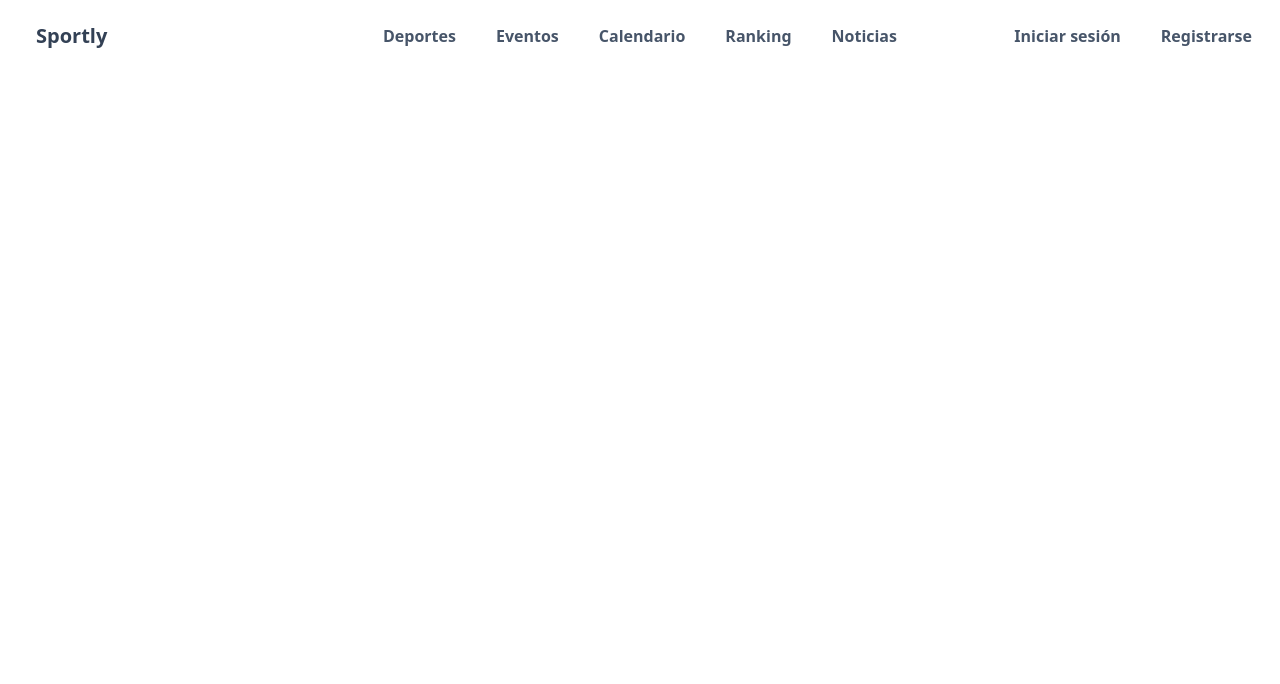
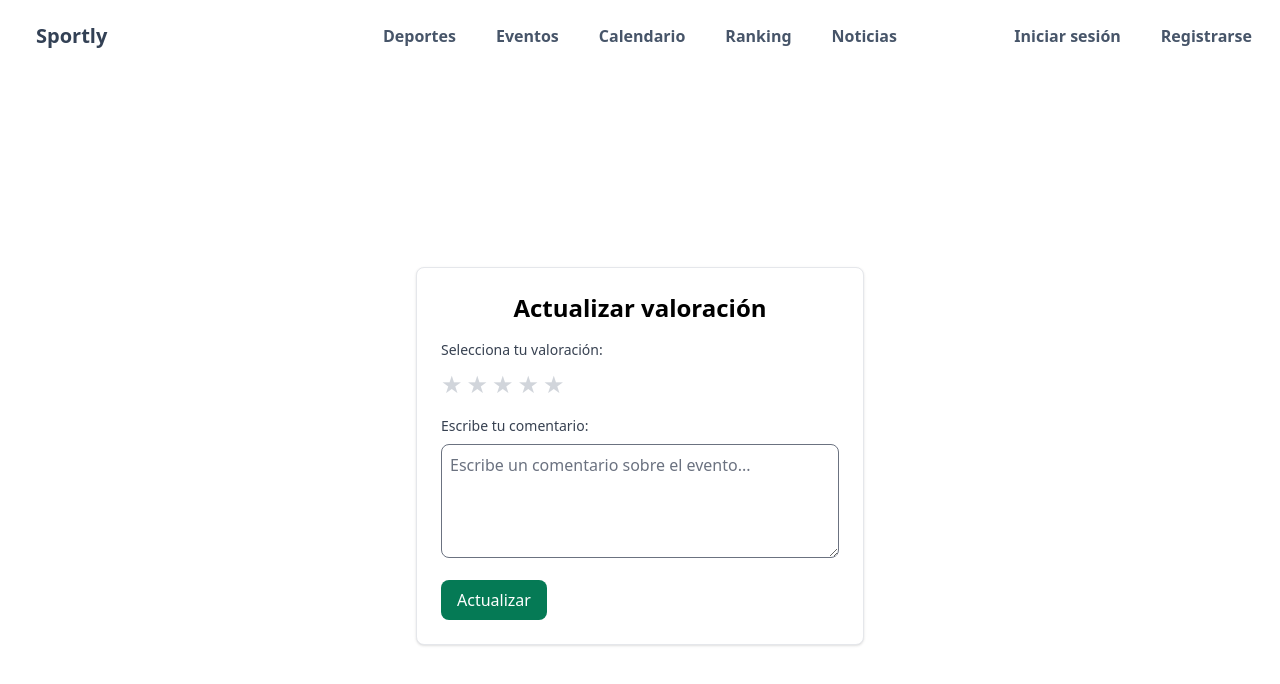
Before and after one commit to jorgebueno7/trabajo-fin-grado, a React (Vite) app in the folder client/: page /ratings/update/1 in a window 1280 px wide. Shown: the top 684 px of the page. Built offline with nearby package versions, Linux system fonts and the light colour scheme; no server answers.

Commit message:
Actualizar valoracion de evento + refactorización en detalles

```diff
--- a/client/src/App.tsx
+++ b/client/src/App.tsx
@@ -25,6 +25,7 @@ import RatingEvent from './components/common/RatingsEvent';
 import RatingDetail from './components/common/RatingDetail';
 import CreateRatingEvent from './components/common/CreateRatingEvent';
 import EventsBySportList from './components/common/EventsBySportList';
+import UpdateRatingEvent from './components/common/UpdateRatingEvent';
 
 import './css/index.css'
 
@@ -81,6 +82,7 @@ function RoutesWithNavbar() {
         <Route path="/ratings/:id_evento" element={<RatingDetail />} />
         <Route path="/create-rating/:id_evento" element={<CreateRatingEvent />} />
         <Route path="/events-by-sport/:id_deporte" element={<EventsBySportList />} />
+        <Route path="/ratings/update/:id_rating" element={<UpdateRatingEvent />} />
       </Routes>
     </div>
   );
--- a/client/src/api/ratings.ts
+++ b/client/src/api/ratings.ts
@@ -21,3 +21,13 @@ export const deleteRating = async (id_rating: number) => {
   const response = await axios.delete(API_URL + '/' + id_rating, { withCredentials: true });
   return response.data;
 }
+
+export const putRating = async (id_rating: number, valoracion: number, comentario: string) => {
+  const response = await axios.put(API_URL + '/' + id_rating, { valoracion, comentario }, { withCredentials: true });
+  return response.data;
+}
+
+export const getRatingById = async (id_rating: number) => {
+  const response = await axios.get(API_URL + '/' + id_rating);
+  return response.data;
+}
--- a/client/src/components/common/RatingDetail.tsx
+++ b/client/src/components/common/RatingDetail.tsx
@@ -1,6 +1,6 @@
 import { useEffect, useState, useContext } from 'react';
 import UserContext from '../../context/UsersContext';
-import { useParams } from 'react-router-dom';
+import { useParams, useNavigate } from 'react-router-dom';
 import { getRatingsByEvent, deleteRating } from '../../api/ratings';
 
 const RatingDetail = () => {
@@ -20,7 +20,13 @@ const RatingDetail = () => {
 
     const [ratings, setRatings] = useState<Rating[]>([]);
     const { id_evento } = useParams<{ id_evento: string }>(); // Obtener el id_evento de la URL
-    const { isLoggedIn, user } = useContext(UserContext);
+    const { isLoggedIn, user } = useContext(UserContext);4
+
+    const navigate = useNavigate();
+
+    const navigateToUpdateRating = (id_rating: number) => {
+        navigate(`/ratings/update/${id_rating}`);
+    }
 
     useEffect(() => {
         if (id_evento) {
@@ -60,6 +66,7 @@ const RatingDetail = () => {
             alert('Hubo un error al intentar darte de baja.');
         }
     }
+
     return (
         <div className="p-5">
             <h1 className="text-2xl mb-4 ml-2">Valoraciones del evento: <strong>{nombreEvento()}</strong></h1>
@@ -73,12 +80,20 @@ const RatingDetail = () => {
                             <p><strong>Valoración:</strong> <span className="text-yellow-500">{renderStars(rating.valoracion)}</span></p>
                             <p><strong>Comentario:</strong> {rating.comentario}</p>
                             { isLoggedIn && user?.email === rating.user.email?
+                                (<div>
                                     <button
                                         className="mt-3 px-4 py-2 bg-red-600 text-white rounded-lg hover:bg-red-700"
                                         onClick={() => handleDeleteRating(rating.id_rating)}
                                     >
                                         Eliminar valoracion
                                     </button>
+                                    <button
+                                        className="mt-3 px-4 py-2 ml-3 bg-green-600 text-white rounded-lg hover:bg-green-700"
+                                        onClick={() => navigateToUpdateRating(rating.id_rating)}
+                                    >
+                                        Actualizar valoracion
+                                    </button>
+                                </div>)
                                 :
                                 <></>
                             }
--- /dev/null
+++ b/client/src/components/common/UpdateRatingEvent.tsx
@@ -0,0 +1,109 @@
+import { useState, useEffect } from 'react';
+import { useParams, useNavigate } from 'react-router-dom';
+import { getRatingById, putRating } from '../../api/ratings';
+
+const UpdateRatingEvent = () => {
+    const { id_rating } = useParams<{ id_rating: string }>();
+    const [valoracion, setValoracion] = useState<number>(0);
+    const [comentario, setComentario] = useState<string>('');
+    const [idEvento, setIdEvento] = useState<number | null>(null);
+
+    const navigate = useNavigate();
+
+    useEffect(() => {
+        const fetchRating = async () => {
+            try {
+                if (id_rating) {
+                    const rating = await getRatingById(Number(id_rating)); // Obtener la valoración existente
+                    setValoracion(rating.valoracion);
+                    setComentario(rating.comentario);
+                    setIdEvento(rating.id_evento); // Guardar el id_evento
+                }
+            } catch (error) {
+                console.error('Error al obtener la valoración:', error);
+                alert('No se pudo cargar la valoración.');
+            }
+        };
+        fetchRating();
+    }, [id_rating]);
+
+    const handleRatingChange = (rating: number) => {
+        setValoracion(rating);
+    };
+
+    const handleSubmit = async (e: React.FormEvent) => {
+        e.preventDefault();
+        if (!valoracion || !comentario.trim()) {
+            alert('Por favor, selecciona una valoración y escribe un comentario.');
+            return;
+        }
+        try {
+            if (id_rating) {
+                await putRating(Number(id_rating), valoracion, comentario.trim());
+                alert('¡Valoración actualizada exitosamente!');
+                navigate(`/ratings/${idEvento}`);
+            }
+        } catch (error) {
+            console.error('Error al actualizar la valoración:', error);
+            alert('Ocurrió un error al actualizar la valoración. Por favor, inténtalo de nuevo.');
+        }
+    };
+
+    const renderStars = () => {
+        const maxStars = 5;
+        return (
+            <div className="flex space-x-1">
+                {[...Array(maxStars)].map((_, index) => (
+                    <button
+                        key={index}
+                        type="button"
+                        onClick={() => handleRatingChange(index + 1)}
+                        className={`text-2xl ${
+                            index < valoracion ? 'text-yellow-500' : 'text-gray-300'
+                        }`}
+                    >
+                        ★
+                    </button>
+                ))}
+            </div>
+        );
+    };
+
+    return (
+        <div className="flex items-center justify-center min-h-screen">
+            <form
+                onSubmit={handleSubmit}
+                className="w-full max-w-md p-6 bg-white border border-gray-200 rounded-lg shadow"
+            >
+                <h1 className="text-2xl font-bold mb-4 text-center">Actualizar valoración</h1>
+                <div className="mb-4">
+                    <label className="block mb-2 text-sm font-medium text-gray-700">
+                        Selecciona tu valoración:
+                    </label>
+                    {renderStars()}
+                </div>
+                <div className="mb-4">
+                    <label htmlFor="comentario" className="block mb-2 text-sm font-medium text-gray-700">
+                        Escribe tu comentario:
+                    </label>
+                    <textarea
+                        id="comentario"
+                        value={comentario}
+                        onChange={(e) => setComentario(e.target.value)}
+                        className="w-full p-2 border rounded-lg"
+                        rows={4}
+                        placeholder="Escribe un comentario sobre el evento..."
+                    ></textarea>
+                </div>
+                <button
+                    type="submit"
+                    className="px-4 py-2 bg-green-600 text-white rounded-lg hover:bg-green-700"
+                >
+                    Actualizar
+                </button>
+            </form>
+        </div>
+    );
+};
+
+export default UpdateRatingEvent;
```
Also changed, not shown: 1 other file (tests, documents, lock files or other folders). Lines whose indentation alone changed are shown as unchanged.
